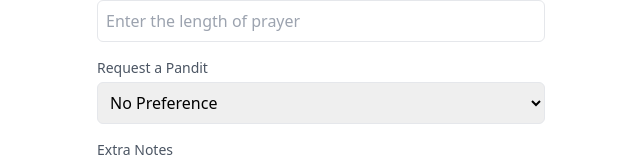
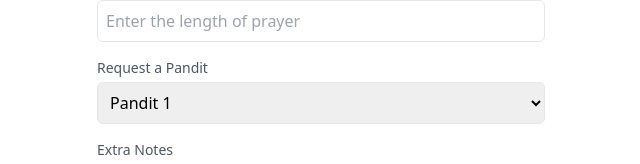
Before and after one commit to shreybirmiwal/panditLive.com, a React (Create React App) app: page / in a window 1280 px wide. Shown: the part 510-674 px from the top of the page, without its empty margins (319-959 px from the left). Built offline with nearby package versions, Linux system fonts and the light colour scheme.

Commit message:
Fixed custom prayer type

```diff
--- a/src/App.js
+++ b/src/App.js
@@ -1,13 +1,17 @@
 import RequestsList from "./RequestsList";
 import BookingRequests from "./BookingRequests"
 import {BrowserRouter as Router, Routes, Route} from "react-router-dom"
+import { useState } from "react";
 
 function App() {
+
+  const [allPandits, setAllPandits] = useState(["Pandit 1", "Pandit 2", "Pandit 3"]);
+
   return (
     <Router>
       <Routes>
 
-        <Route exact path="/" element={<BookingRequests/>}/>
+        <Route exact path="/" element={<BookingRequests allPandits={allPandits} setAllPandits={setAllPandits} />}/>
         <Route path="/Admin" element={<RequestsList/>}/>
 
       </Routes>
--- a/src/BookingRequests.js
+++ b/src/BookingRequests.js
@@ -8,7 +8,7 @@ import 'react-toastify/dist/ReactToastify.css';
 import { db } from './firebase';
 import { collection, getDocs, setDoc, doc, query, addDoc } from "firebase/firestore";
 
-const BookingRequests = () => {
+const BookingRequests = ({allPandits, setAllPandits}) => {
   const [selectedDays, setSelectedDays] = useState([]);
   const [formData, setFormData] = useState({
     name: null,
@@ -45,13 +45,19 @@ const BookingRequests = () => {
     });
     } else {
 
+      var prayerTYPE = formData.prayerType;
+
+      if(formData.prayerType === "custom"){
+        prayerTYPE = formData.customPrayerType
+      }
+
       const docRef = await addDoc(collection(db, 'requests'), {
         Email: formData.email,
         Length_hrs: Number(formData.prayerLength),
         Name: formData.name,
         PanditReq: formData.requestPandit,
         Phone: formData.phone,
-        Type: formData.prayerType,
+        Type: prayerTYPE,
         daysAvailable: formData.timesAvailable,
         extraNotes: formData.extraNotes
       });
@@ -221,15 +227,16 @@ const BookingRequests = () => {
           Request a Pandit
         </label>
         <select
-          id="requestPandit"
-          name="requestPandit"
-          className="mt-1 p-2 border rounded-md w-full"
-        >
-          <option value="noPreference">No Preference</option>
-          <option value="Pandit 1">Pandit 1</option>
-          <option value="Pandit 2">Pandit 2</option>
-          <option value="Pandit 3">Pandit 3</option>
-        </select>
+        id="requestPandit"
+        name="requestPandit"
+        className="mt-1 p-2 border rounded-md w-full"
+      >
+        {allPandits.map((pandit, index) => (
+          <option key={index} value={pandit}>
+            {pandit}
+          </option>
+        ))}
+      </select>
       </div>
 
 
```
